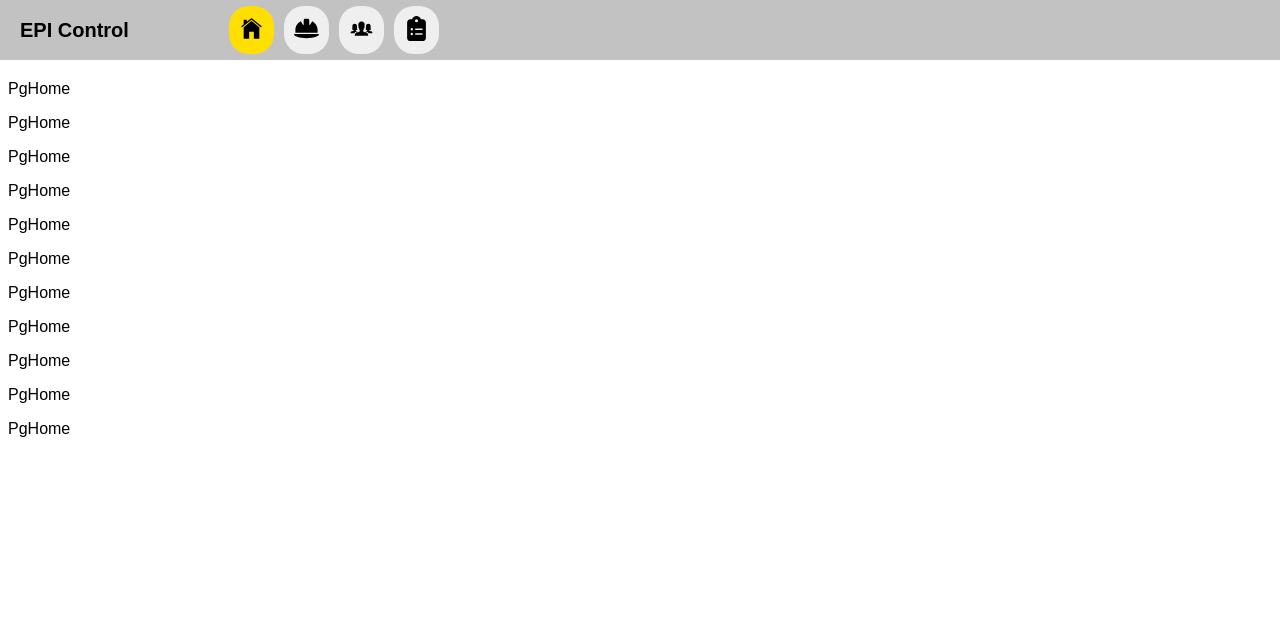
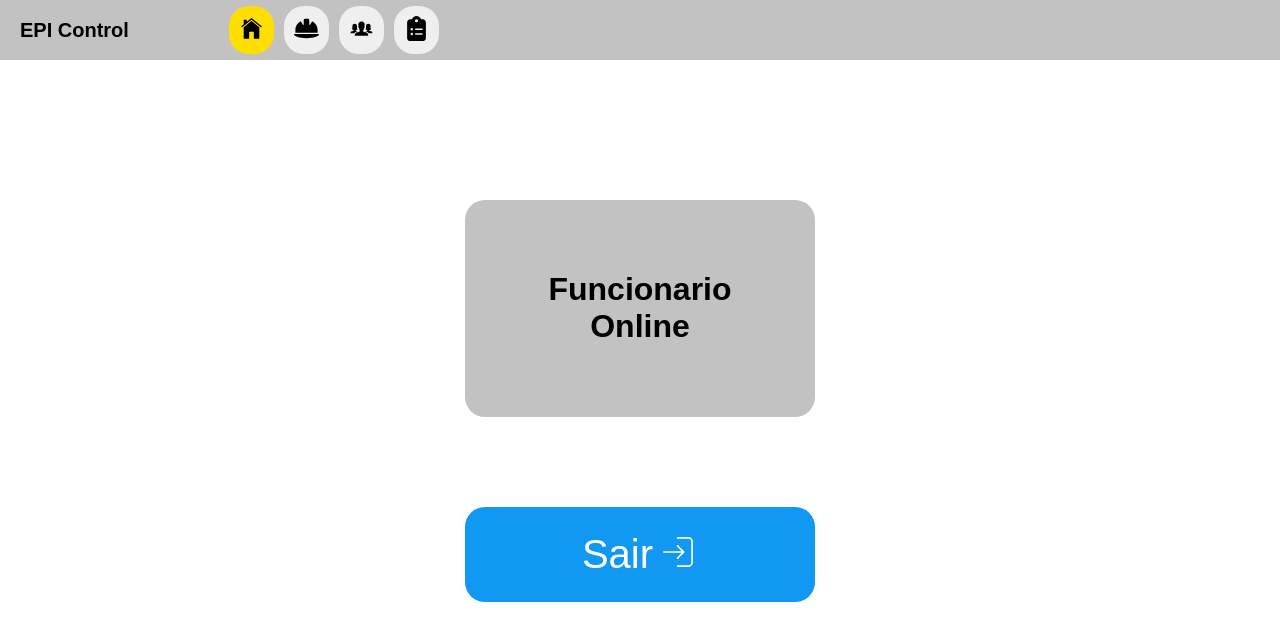
Before and after one commit to Guilherme020205/Projeto-Controle-EPI, a React (Vite) app in the folder frontend/: page /home in a window 1280 px wide. Shown: the top 640 px of the page. Built offline with nearby package versions, Linux system fonts and the light colour scheme.

Commit message:
Home feito

```diff
--- a/frontend/src/components/header/style.css
+++ b/frontend/src/components/header/style.css
@@ -37,6 +37,7 @@
         border: none;
         padding: 10px;
         border-radius: 20px;
+        cursor: pointer;
 
         .icon-button-header {
             color: var(--black);
--- a/frontend/src/index.css
+++ b/frontend/src/index.css
@@ -18,3 +18,7 @@
 body{
   background-color: var(--branco);
 }
+
+.div-principal{
+  margin: 100px 50px;
+}
--- a/frontend/src/pages/home/epi/index.jsx
+++ b/frontend/src/pages/home/epi/index.jsx
@@ -1,7 +1,7 @@
 export default function PgEpis() {
     return (
 
-        <>
+        <div className="div-principal">
             <h1>Olá Mundo!</h1>
             <p>PgEpis</p>
             <p>PgEpis</p>
@@ -15,7 +15,7 @@ export default function PgEpis() {
             <p>PgEpis</p>
             <p>PgEpis</p>
 
-        </>
+        </div>
 
     )
 }
--- a/frontend/src/pages/home/funcionarios/index.jsx
+++ b/frontend/src/pages/home/funcionarios/index.jsx
@@ -1,7 +1,7 @@
 export default function PgFuncionarios() {
     return (
 
-        <>
+        <div className="div-principal">
             <h1>Olá Mundo!</h1>
             <p>PgFuncionarios</p>
             <p>PgFuncionarios</p>
@@ -15,7 +15,7 @@ export default function PgFuncionarios() {
             <p>PgFuncionarios</p>
             <p>PgFuncionarios</p>
 
-        </>
+        </div>
 
     )
 }
--- a/frontend/src/pages/home/index.jsx
+++ b/frontend/src/pages/home/index.jsx
@@ -1,21 +1,33 @@
+import './style.css'
+import { CiLogin } from "react-icons/ci";
+import { useNavigate } from "react-router-dom";
+
+
 export default function PgHome() {
+
+    const navigate = useNavigate();
+
+    async function logout_button() {
+        navigate('/');
+    }
+
     return (
 
-        <>
-            <h1>Olá Mundo!</h1>
-            <p>PgHome</p>
-            <p>PgHome</p>
-            <p>PgHome</p>
-            <p>PgHome</p>
-            <p>PgHome</p>
-            <p>PgHome</p>
-            <p>PgHome</p>
-            <p>PgHome</p>
-            <p>PgHome</p>
-            <p>PgHome</p>
-            <p>PgHome</p>
+        <div className="div-principal">
+            <div className='box-principal-home'>
+                <div className='box-funcionario-online'>
 
-        </>
+                    <h1>Funcionario Online</h1>
+
+                </div>
+
+                <div className="box-button-sair">
+
+                    <button onClick={logout_button}>Sair <CiLogin className="icon-CiLogin" /></button>
+
+                </div>
+            </div>
+        </div>
 
     )
 }
--- a/frontend/src/pages/home/pedidos/index.jsx
+++ b/frontend/src/pages/home/pedidos/index.jsx
@@ -1,7 +1,7 @@
 export default function PgPedidos() {
     return (
 
-        <>
+        <div className="div-principal">
             <h1>Olá Mundo!</h1>
             <p>PgPedidos</p>
             <p>PgPedidos</p>
@@ -15,7 +15,7 @@ export default function PgPedidos() {
             <p>PgPedidos</p>
             <p>PgPedidos</p>
 
-        </>
+        </div>
 
     )
 }
--- /dev/null
+++ b/frontend/src/pages/home/style.css
@@ -0,0 +1,45 @@
+.box-principal-home {
+    display: flex;
+    flex-direction: column;
+    width: 100%;
+    align-items: center;
+    gap: 90px;
+    margin-top: 200px;
+
+}
+
+.box-funcionario-online {
+    background-color: var(--cinza-escuro);
+    display: flex;
+    flex-direction: column;
+    text-align: center;
+    align-items: center;
+    width: 250px;
+    padding: 50px;
+    border-radius: 20px;
+}
+
+.box-button-sair {
+
+    button {
+        color: var(--branco);
+        background-color: var(--azul-botao);
+
+        width: 350px;
+
+        display: flex;
+        gap: 5px;
+        justify-content: center;
+        flex-direction: row;
+        text-align: center;
+        border: none;
+        border-radius: 20px;
+        padding: 25px 20px;
+        font-size: 40px;
+        cursor: pointer;
+
+        .icon-CiLogout {
+            /* font-size: 80px; */
+        }
+    }
+}
--- a/frontend/src/pages/login/index.jsx
+++ b/frontend/src/pages/login/index.jsx
@@ -41,7 +41,7 @@ export default function PgLogin() {
     }
 
     return (
-        <>
+        <div className="div-principal">
             <ToastContainer />
 
             <div className="box-principal">
@@ -68,10 +68,12 @@ export default function PgLogin() {
                         />
                     </form>
                 </div>
-                <div className="box-button">
+
+                <div className="box-button-login">
                     <button onClick={login_button}>Login <CiLogin className="icon-CiLogin" /></button>
                 </div>
+
             </div>
-        </>
+        </div>
     );
 }
--- a/frontend/src/pages/login/style.css
+++ b/frontend/src/pages/login/style.css
@@ -1,5 +1,4 @@
 .box-principal {
-    margin: 100px 50px;
     background-color: var(--cinza-escuro);
     max-width: 300px;
     display: flex;
@@ -39,7 +38,7 @@
     }
 }
 
-.box-button {
+.box-button-login {
 
     display: flex;
     justify-content: end;
```
